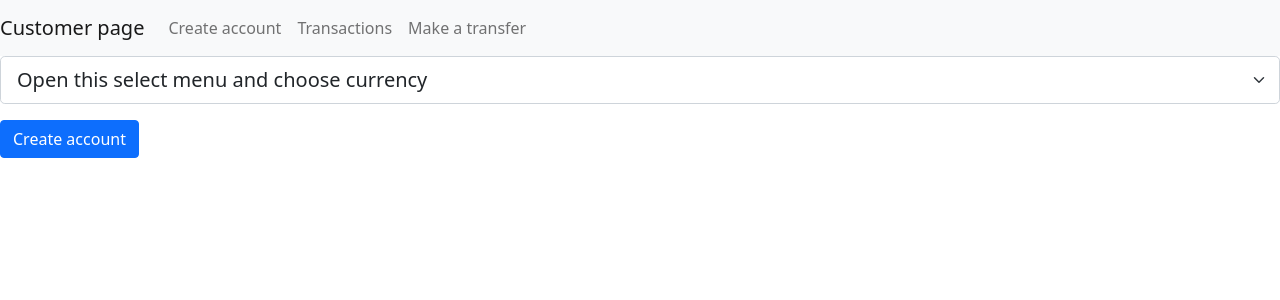
After one commit to kassymzhanovaaselya/kaspi_final, a Django app: page //create_account in a window 1280 px wide. The commit adds this page. Shown: the top 300 px of the page. Run offline with Django 4.2, Linux system fonts and the light colour scheme.

Commit message:
added create acc, views

```diff
--- /dev/null
+++ b/config.json
@@ -0,0 +1,4 @@
+{
+  "db_conn": "dbname=postgres port=5432 user=postgres password=postgres host=localhost",
+  "current_customer_uuid": "464165e5-c42e-459f-b9db-083276e23f25"
+}
--- a/configs.py
+++ b/configs.py
@@ -1,6 +1,6 @@
 import os
 import json
 
-filename = 'configs.json'
+filename = 'config.json'
 file_ = open(filename, 'r')
 configs = json.loads(file_.read())
--- a/customer/customer.py
+++ b/customer/customer.py
@@ -1,4 +1,5 @@
 from dataclasses import dataclass
+from decimal import Decimal
 from typing import List
 from uuid import UUID
 
@@ -9,7 +10,7 @@ from common.base_class import Base
 class Customer(Base):
     first_name: str
     last_name: str
-    age: int
+    age: Decimal
 
     def to_json(self) -> dict:
         return {
--- /dev/null
+++ b/templates/create_account.html
@@ -0,0 +1,13 @@
+{% include 'header.html' %}
+    <form action="{% url 'create_account' %}" method="POST">
+        <select name="currency" class="form-select form-select-lg mb-3" aria-label=".form-select-lg example">
+          <option selected>Open this select menu and choose currency</option>
+          <option value="KZT">KZT</option>
+          <option value="EUR">EUR</option>
+          <option value="USD">USD</option>
+          <option value="BTC">BTC</option>
+        </select>
+        <button type="submit" class="btn btn-primary">Create account</button>
+    </form>
+</body>
+</html>
--- /dev/null
+++ b/templates/header.html
@@ -0,0 +1,27 @@
+<!DOCTYPE html>
+<html lang="en">
+<head>
+    <meta charset="UTF-8">
+    <link href="https://cdn.jsdelivr.net/npm/bootstrap@5.1.3/dist/css/bootstrap.min.css" rel="stylesheet" integrity="sha384-1BmE4kWBq78iYhFldvKuhfTAU6auU8tT94WrHftjDbrCEXSU1oBoqyl2QvZ6jIW3" crossorigin="anonymous">
+    <title>Title</title>
+</head>
+<body>
+<nav class="navbar navbar-expand-lg navbar-light bg-light">
+  <a class="navbar-brand" href="{% url 'index' %}">Customer page</a>
+  <button class="navbar-toggler" type="button" data-toggle="collapse" data-target="#navbarNav" aria-controls="navbarNav" aria-expanded="false" aria-label="Toggle navigation">
+    <span class="navbar-toggler-icon"></span>
+  </button>
+  <div class="collapse navbar-collapse" id="navbarNav">
+    <ul class="navbar-nav">
+      <li class="nav-item">
+        <a class="nav-link" href="{% url 'create_account' %}">Create account</a>
+      </li>
+      <li class="nav-item">
+        <a class="nav-link" href="#">Transactions</a>
+      </li>
+      <li class="nav-item">
+        <a class="nav-link" href="#">Make a transfer</a>
+      </li>
+    </ul>
+  </div>
+</nav>
--- a/transaction/transaction.py
+++ b/transaction/transaction.py
@@ -27,6 +27,7 @@ class Transaction(Base):
     def transfer(self) -> str:
         assert isinstance(self.sender, Account)
         assert isinstance(self.recipient, Account)
+
         before_transfer = self.recipient.balance - self.sender.balance
 
         if self.sender.currency != self.recipient.currency:
--- a/web/settings.py
+++ b/web/settings.py
@@ -43,7 +43,6 @@ MIDDLEWARE = [
     'django.middleware.security.SecurityMiddleware',
     'django.contrib.sessions.middleware.SessionMiddleware',
     'django.middleware.common.CommonMiddleware',
-    'django.middleware.csrf.CsrfViewMiddleware',
     'django.contrib.auth.middleware.AuthenticationMiddleware',
     'django.contrib.messages.middleware.MessageMiddleware',
     'django.middleware.clickjacking.XFrameOptionsMiddleware',
@@ -54,7 +53,7 @@ ROOT_URLCONF = 'web.urls'
 TEMPLATES = [
     {
         'BACKEND': 'django.template.backends.django.DjangoTemplates',
-        'DIRS': [],
+        'DIRS': ['templates'],
         'APP_DIRS': True,
         'OPTIONS': {
             'context_processors': [
--- a/web/urls.py
+++ b/web/urls.py
@@ -18,5 +18,7 @@ from django.urls import path
 from web import views
 
 urlpatterns = [
-    path('', views.index)
+    path('', views.index, name='index'),
+    path('accounts/<str:id_>', views.account_info, name='account_info'),
+    path('/create_account', views.create_account, name='create_account')
 ]
--- a/web/views.py
+++ b/web/views.py
@@ -1,12 +1,94 @@
+import datetime
+from decimal import Decimal
+from uuid import UUID
 from django.http import HttpRequest, HttpResponse
 from django.shortcuts import render
 from database import DB
 from configs import configs
+import json
+from account.account import Account
 from templates import *
 
 
 def index(request: HttpRequest) -> HttpResponse:
-    customer = DB.get_object("customers", configs['current_customer_uuid'])
-    accounts = DB.get_objects('accounts')
-    # customer_accounts = accounts[accounts['customer_id'] == customer.id_]
-    return render(request, 'index.html', context={"customer": customer})
+    customer = DB.pandas_row_to_customer(DB.get_object("customers", configs['current_customer_uuid']))
+    print(customer)
+    accounts = DB.get_objects_df('accounts')
+    accounts = accounts[accounts['customer_id'] == str(customer.id_)]
+    accounts['max'] = accounts.groupby('currency')["balance"].transform('max')
+    accounts = json.loads(accounts.to_json(orient="records"))
+    print(accounts)
+    return render(request, 'index.html', context={"customer": customer, "accounts": accounts})
+
+
+def create_account(request: HttpRequest) -> HttpResponse:
+
+    if request.method == "POST":
+        new_acc = {
+            "currency": request.POST['currency'],
+            "balance": Decimal(0),
+            "customer_id": configs['current_customer_uuid']}
+        DB.save('accounts', new_acc)
+        return index(request)
+
+    if request.method == "GET":
+        return render(request, 'create_account.html')
+from decimal import Decimal
+
+from django.http import HttpRequest, HttpResponse
+from django.shortcuts import render
+from database import DB
+from configs import configs
+import json
+from account.account import Account
+from templates import *
+
+
+def index(request: HttpRequest) -> HttpResponse:
+    customer = DB.pandas_row_to_customer(DB.get_object("customers", configs['current_customer_uuid']))
+    print(customer)
+    accounts = DB.get_objects_df('accounts')
+    accounts = accounts[accounts['customer_id'] == str(customer.id_)]
+    accounts['max'] = accounts.groupby('currency')["balance"].transform('max')
+    accounts = json.loads(accounts.to_json(orient="records"))
+    print(accounts)
+    return render(request, 'index.html', context={"customer": customer, "accounts": accounts})
+
+
+def create_account(request: HttpRequest) -> HttpResponse:
+
+    if request.method == "POST":
+        new_acc = {
+            "id": None,
+            "currency": request.POST['currency'],
+            "balance": Decimal(0),
+            "customer_id": configs['current_customer_uuid']}
+        DB.save('accounts', new_acc)
+        return index(request)
+
+    if request.method == "GET":
+        return render(request, 'create_account.html')
+
+
+def account_info(request: HttpRequest, id_) -> HttpResponse:
+    account = DB.pandas_row_to_account(DB.get_object("accounts", UUID(id_)))
+    print(account)
+    # transactions = DB.get_objects_df('transactions')
+    # transactions = transactions[(transactions['sender_id'] == id_) or transactions['recipient_id'] == id_]
+    # transactions = json.loads(transactions.to_json(orient="records"))
+    return render(request, 'account_info.html', context={'account': account})
+
+
+def create_transaction(request: HttpRequest) -> HttpResponse:
+    fromAcc = DB.pandas_row_to_account(DB.get_object('accounts', UUID(request.POST['from'])))
+    toAcc = DB.pandas_row_to_account(DB.get_object('accounts', UUID(request.POST['to'])))
+
+    new_tran = {
+        "sender": fromAcc,
+        "recipient": toAcc,
+        "transfer_date": datetime.datetime.now(),
+        "balance_brutto": Decimal(120),
+        "balance_netto": None,
+        "currency": fromAcc.currency,
+        "status": "INPROCESS"
+    }
```
Also changed, not shown: database/conftest.py (+3 -5 lines), database/database.py (+53 -21 lines), requirements.txt (added, +17 -0 lines), templates/account_info.html (added, +20 -0 lines), templates/create_transaction.html (added, +16 -0 lines), templates/index.html (+17 -8 lines).
